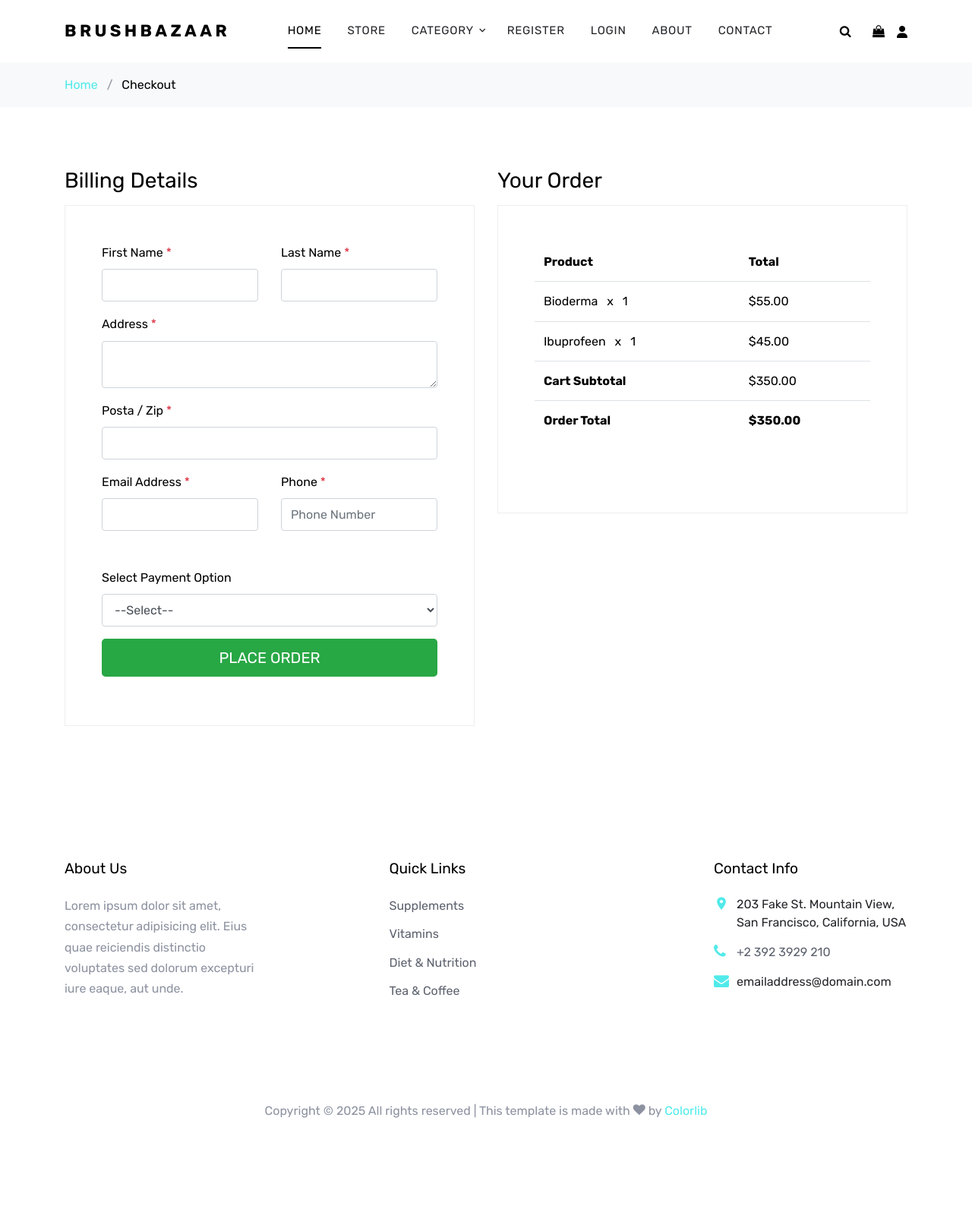
After one commit to sreejith-0087/BrushBazaar, a Django app: page /Cart/checkout/ in a window 1280 px wide. The commit adds this page. Shown: the whole page at 76% size. Run offline with Django 5.2, Linux system fonts and the light colour scheme; data comes from the database, SQL or seed files in the repository; both versions use the stored data as it was after the commit; some libraries are stand-ins or nearby versions; some web fonts are replaced.

Commit message:
Checkout

```diff
--- a/BrushBazaarProject/Cart/urls.py
+++ b/BrushBazaarProject/Cart/urls.py
@@ -8,4 +8,5 @@ urlpatterns = [
     path('add_cart/<int:product_id>/', Add_Cart, name='add_cart'),
     path('remove/<int:product_id>/', Cart_Remove, name='cart_remove'),
     path('full_remove/<int:product_id>/', Full_Remove, name='full_remove'),
+    path('checkout/', Checkout, name='checkout'),
 ]
--- a/BrushBazaarProject/Cart/views.py
+++ b/BrushBazaarProject/Cart/views.py
@@ -79,3 +79,7 @@ def Cart_Remove(request, product_id):
     else:
         cart_item.delete()
     return redirect("Cart:cart_details")
+
+
+def Checkout(request):
+    return render(request, 'Cart/Checkout.html')
--- a/BrushBazaarProject/Template/Cart/Cart.html
+++ b/BrushBazaarProject/Template/Cart/Cart.html
@@ -92,7 +92,7 @@
 
                 <div class="row">
                   <div class="col-md-12">
-                    <button class="btn btn-warning btn-lg btn-block" onclick="window.location='checkout.html'">Proceed To
+                    <button class="btn btn-warning btn-lg btn-block" onclick="window.location='{% url 'Cart:checkout' %}'">Proceed To
                       Checkout</button>
                   </div>
                 </div>
--- /dev/null
+++ b/BrushBazaarProject/Template/Cart/Checkout.html
@@ -0,0 +1,126 @@
+{% extends 'Home/Base.html' %}
+{% block title %} Checkout {% endblock %}
+{% load static %}
+{% block content %}
+
+    <div class="bg-light py-3">
+      <div class="container">
+        <div class="row">
+          <div class="col-md-12 mb-0">
+            <a href="index.html">Home</a> <span class="mx-2 mb-0">/</span>
+            <strong class="text-black">Checkout</strong>
+          </div>
+        </div>
+      </div>
+    </div>
+
+    <div class="site-section">
+      <div class="container">
+        <div class="row">
+          <div class="col-md-6 mb-5 mb-md-0">
+            <h2 class="h3 mb-3 text-black">Billing Details</h2>
+            <div class="p-3 p-lg-5 border">
+              <form method="post" action="">
+                {% csrf_token %}
+                <div class="form-group row">
+                  <div class="col-md-6">
+                    <label for="c_fname" class="text-black">First Name <span class="text-danger">*</span></label>
+                    <input type="text" class="form-control" id="c_fname" name="c_fname">
+                  </div>
+                  <div class="col-md-6">
+                    <label for="c_lname" class="text-black">Last Name <span class="text-danger">*</span></label>
+                    <input type="text" class="form-control" id="c_lname" name="c_lname">
+                  </div>
+                </div>
+
+
+                <div class="form-group row">
+                  <div class="col-md-12">
+                    <label for="c_address" class="text-black">Address <span class="text-danger">*</span></label>
+                    <textarea  class="form-control" id="c_address" name="c_address" placeholder="Address" required>
+                    </textarea>
+                  </div>
+                </div>
+
+
+                <div class="form-group row">
+                  <div class="col-md-12">
+                    <label for="c_postal_zip" class="text-black">Posta / Zip <span class="text-danger">*</span></label>
+                    <input type="number" min="5" max="6" class="form-control" id="c_postal_zip" name="c_postal_zip" required>
+                  </div>
+                </div>
+
+                <div class="form-group row mb-5">
+                  <div class="col-md-6">
+                    <label for="c_email_address" class="text-black">Email Address <span class="text-danger">*</span></label>
+                    <input type="text" class="form-control" id="c_email_address" name="c_email_address">
+                  </div>
+                  <div class="col-md-6">
+                    <label for="c_phone" class="text-black">Phone <span class="text-danger">*</span></label>
+                    <input type="text" class="form-control" id="c_phone" name="c_phone" placeholder="Phone Number">
+                  </div>
+                </div>
+
+                <div class="form-group">
+                  <label for="payment_option" class="text-black">Select Payment Option</label>
+                  <select class="form-control" id="payment_option" name="payment_option">
+                    <option disabled selected>--Select--</option>
+                    <option value="1">Cash on Delivery</option>
+                    <option value="2">Card Payment</option>
+                    <option>Online Payment</option>
+                  </select>
+                </div>
+
+                <div class="form-group">
+                  <button type="submit" class="btn btn-success btn-lg btn-block" onclick="#">Place
+                    Order</button>
+                </div>
+              </form>
+            </div>
+          </div>
+
+
+          <div class="col-md-6">
+
+            <div class="row mb-5">
+              <div class="col-md-12">
+                <h2 class="h3 mb-3 text-black">Your Order</h2>
+                <div class="p-3 p-lg-5 border">
+                  <table class="table site-block-order-table mb-5">
+                    <thead>
+                      <th>Product</th>
+                      <th>Total</th>
+                    </thead>
+                    <tbody>
+                      <tr>
+                        <td>Bioderma <strong class="mx-2">x</strong> 1</td>
+                        <td>$55.00</td>
+                      </tr>
+                      <tr>
+                        <td>Ibuprofeen <strong class="mx-2">x</strong> 1</td>
+                        <td>$45.00</td>
+                      </tr>
+                      <tr>
+                        <td class="text-black font-weight-bold"><strong>Cart Subtotal</strong></td>
+                        <td class="text-black">$350.00</td>
+                      </tr>
+                      <tr>
+                        <td class="text-black font-weight-bold"><strong>Order Total</strong></td>
+                        <td class="text-black font-weight-bold"><strong>$350.00</strong></td>
+                      </tr>
+                    </tbody>
+                  </table>
+
+
+                </div>
+              </div>
+            </div>
+
+          </div>
+        </div>
+
+      </div>
+    </div>
+
+
+{% endblock %}
```
Also changed, not shown: BrushBazaarProject/Cart/models.py (+43 -0 lines), BrushBazaarProject/Cart/migrations/0002_order_payment_productorder.py (added), BrushBazaarProject/db.sqlite3.
